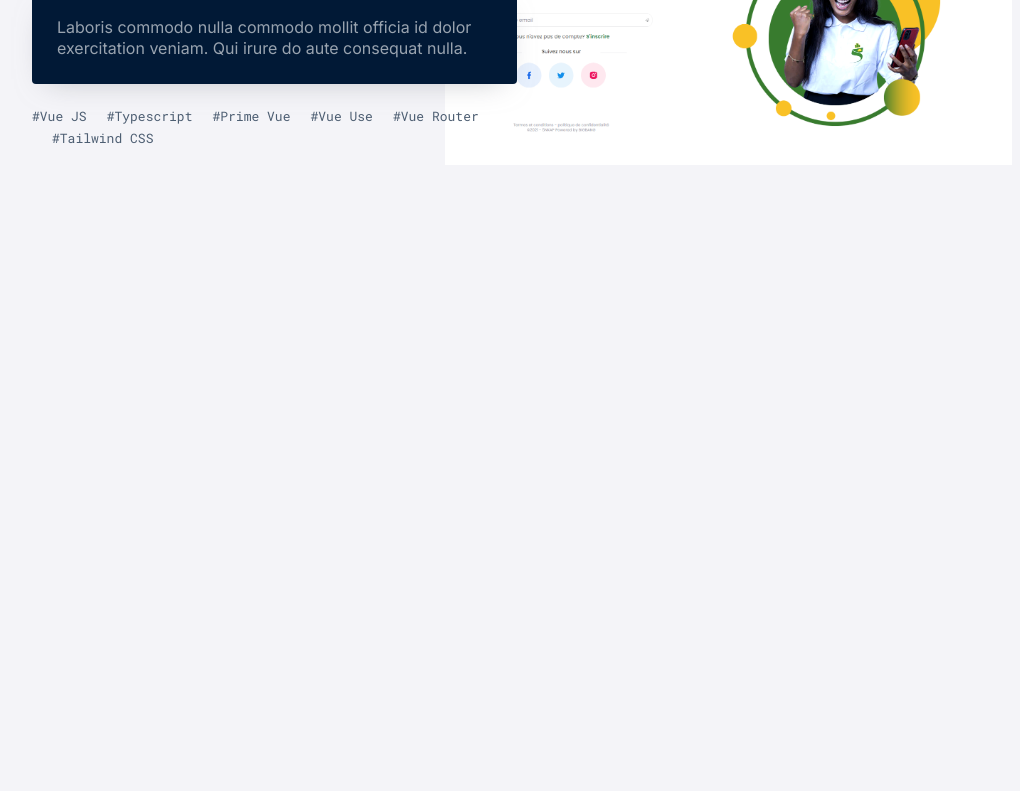
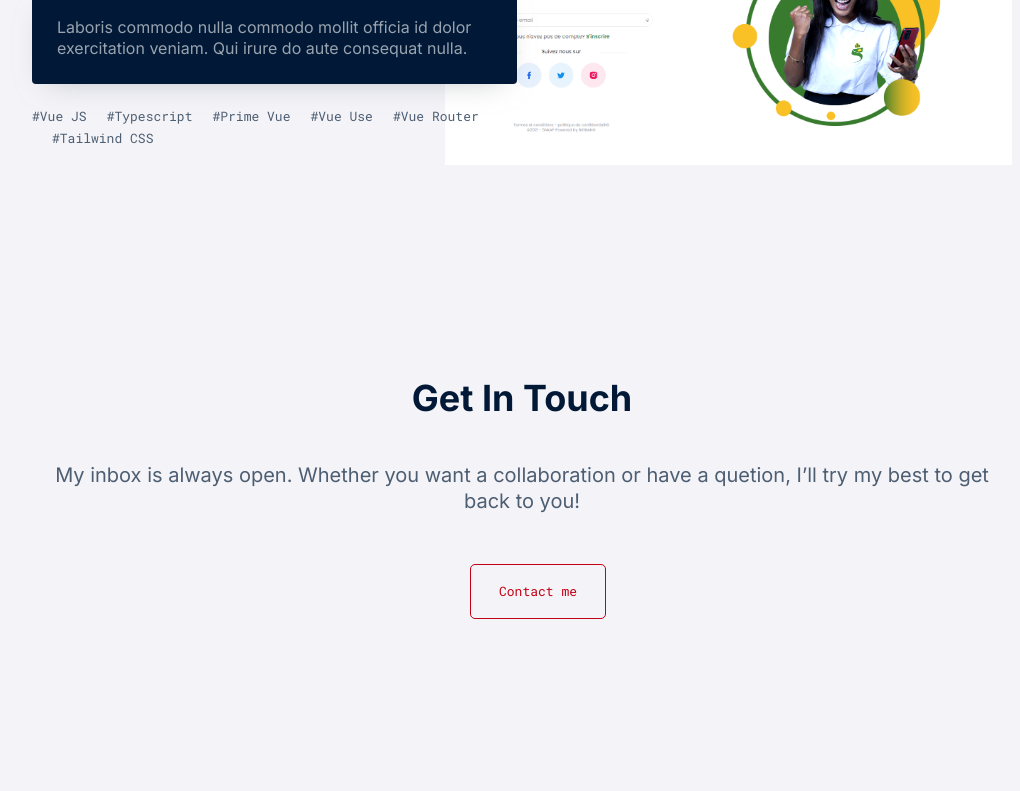
Before and after one commit to IvanFranck/portfolio, a Vue app: page / in a window 1280 px wide. Shown: the part 2697-3488 px from the top of the page, without its empty margins (118-1138 px from the left). Before the commit the page ends 2962 px from the top, so only its background shows below. Built offline with nearby package versions, Linux system fonts and the light colour scheme; a web font is replaced by a local one.

Commit message:
✨ 💄 add contact section

```diff
--- a/components.d.ts
+++ b/components.d.ts
@@ -10,7 +10,9 @@ declare module '@vue/runtime-core' {
     AppJob: typeof import('./src/components/AppJob.vue')['default']
     AppWork: typeof import('./src/components/AppWork.vue')['default']
     TheAboutSection: typeof import('./src/components/TheAboutSection.vue')['default']
+    TheContactSection: typeof import('./src/components/TheContactSection.vue')['default']
     TheExperienceSection: typeof import('./src/components/TheExperienceSection.vue')['default']
+    TheFooter: typeof import('./src/components/TheFooter.vue')['default']
     TheHeroSection: typeof import('./src/components/TheHeroSection.vue')['default']
     TheMailInfo: typeof import('./src/components/TheMailInfo.vue')['default']
     TheNavBar: typeof import('./src/components/TheNavBar.vue')['default']
--- a/src/App.vue
+++ b/src/App.vue
@@ -2,12 +2,16 @@
   <TheNavBar />
   <TheSocialNetworkLinks />
   <TheMailInfo />
+  <div class="flex flex-col gap-y-12">
     <main @click.stop="handleClickWhenMobileNavIsOpen" class="min-h-screen">
       <TheHeroSection />
       <TheAboutSection />
       <TheExperienceSection />
       <TheWorkSection />
+      <TheContactSection />
     </main>
+    <TheFooter />
+  </div>
 </template>
 
 <script setup lang="ts">
@@ -56,4 +60,7 @@ main {
     padding: var(--padding-xs);
   }
 }
+
+.content {
+}
 </style>
--- a/src/assets/scss/main.scss
+++ b/src/assets/scss/main.scss
@@ -28,7 +28,7 @@
   --fz-xxl: 24px;
   --fz-heading: 36px;
   --image-shadow: 0px 15.8196px 4.5321px -6.84091px rgba(33, 37, 41, 0.05), 0px 32.6653px 25.5679px -6.84091px rgba(33, 37, 41, 0.11), 0px 37.625px 68.4091px -6.84091px rgba(33, 37, 41, 0.18);
-  --border-radius: 50px;
+  --border-radius: 5px;
 
   --tab-width: 165px;
   --tab-height: 42px;
--- /dev/null
+++ b/src/components/TheContactSection.vue
@@ -0,0 +1,39 @@
+<template>
+  <section v-scroll-reveal role="contactSection" class="contact" id="contact_section">
+    <h2 class="text-primary heading text-center">Get In Touch</h2>
+    <div class="w-full flex flex-col justify-center items-center md:space-x-8">
+      <p class="text-center">
+        My inbox is always open. Whether you want a collaboration or have a quetion, I’ll
+        try my best to get back to you!
+      </p>
+      <a class="contact-CTA font-roboto" href="mailto:nzima.ivan.franck@gmail.com"
+        >Contact me</a
+      >
+    </div>
+  </section>
+</template>
+
+<script setup></script>
+
+<style scoped lang="scss">
+.contact-CTA {
+  color: var(--color-red);
+  background-color: transparent;
+  border: 1px solid var(--color-red);
+  border-radius: var(--border-radius);
+  padding: 1.25rem 1.75rem;
+  font-size: var(--fz-xs);
+  line-height: 1;
+  text-decoration: none;
+  cursor: pointer;
+  transition: var(--transition-default);
+  margin-top: 50px;
+
+  &:focus,
+  &:active,
+  &:hover {
+    background-color: var(--color-lightest-red);
+    outline: none;
+  }
+}
+</style>
--- /dev/null
+++ b/src/components/TheFooter.vue
@@ -0,0 +1,20 @@
+<template>
+  <div class="footer w-full flex flex-col justify-center items-center font-roboto">
+    <p>Copyright <span class="copyright">©</span> 2022 Nzima Ivan</p>
+  </div>
+</template>
+
+<script setup lang="ts"></script>
+
+<style scoped lang="scss">
+.footer {
+  font-size: var(--fz-xs);
+  padding: 20px;
+
+  .copyright {
+    font-size: var(--fz-md);
+    margin: 0;
+    padding: 0;
+  }
+}
+</style>
--- a/src/components/TheMailInfo.vue
+++ b/src/components/TheMailInfo.vue
@@ -6,7 +6,7 @@
   >
     <div class="w-full flex justify-center items-center">
       <p class="text-primary-lightest font-roboto">
-        <a href=""> nzima.ivan.franck@gmail.com </a>
+        <a href="mailto:nzima.ivan.franck@gmail.com"> nzima.ivan.franck@gmail.com </a>
       </p>
     </div>
   </div>
--- a/src/components/TheNavBar.vue
+++ b/src/components/TheNavBar.vue
@@ -20,7 +20,7 @@
             <a class="mx-4 cursor-pointer" href="/#work_section">Works</a>
           </li>
           <li>
-            <a class="mx-4 cursor-pointer">Contact</a>
+            <a class="mx-4 cursor-pointer" href="/#contact_section">Contact</a>
           </li>
         </ul>
       </div>
@@ -47,7 +47,7 @@
               <a class="mx-4 cursor-pointer" href="/#work_section">Works</a>
             </li>
             <li @click="handleClickWhenMobileNavIsOpen">
-              <a class="mx-4 cursor-pointer">Contact</a>
+              <a class="mx-4 cursor-pointer" href="/#contact_section">Contact</a>
             </li>
           </ol>
         </aside>
@@ -73,7 +73,6 @@ const handleHamClick = inject("handleHamClick");
 const handleClickWhenMobileNavIsOpen = inject("handleClickWhenMobileNavIsOpen");
 
 watchEffect(() => {
-  console.log("scrolledToTop.value: ", scrolledToTop.value);
   window.addEventListener("scroll", handleScroll);
 
   return () => {
@@ -82,9 +81,6 @@ watchEffect(() => {
 });
 
 watch([scrollDirection, scrolledToTop], () => {
-  // console.log("scrollDirection: ", scrollDirection);
-  // console.log("scroll to top: ", scrolledToTop.value);
-
   if (scrolledToTop.value) {
     style.value = " ";
   } else {
```
Lines whose indentation alone changed are shown as unchanged.
